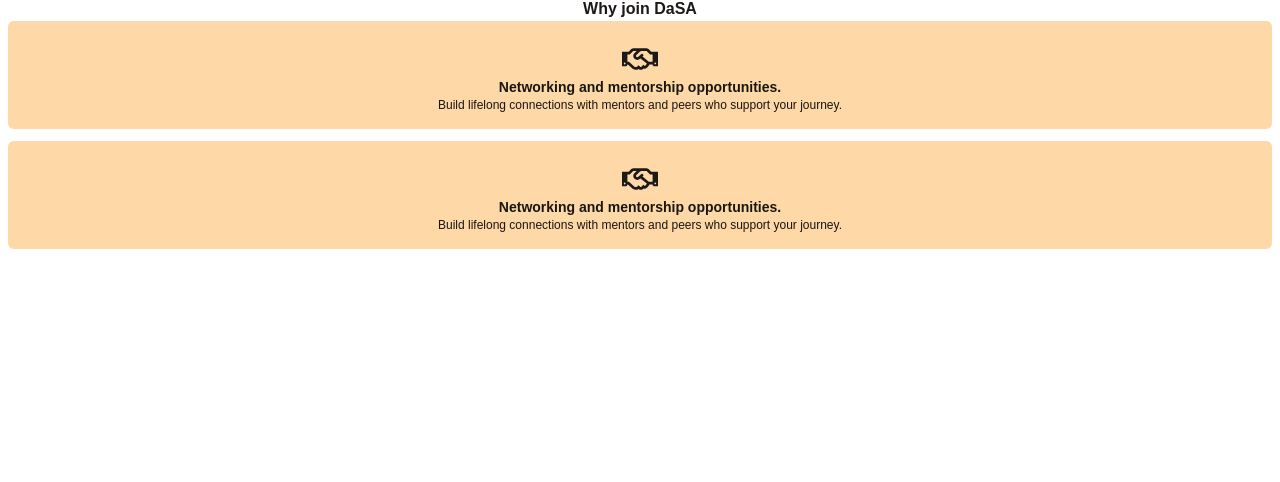
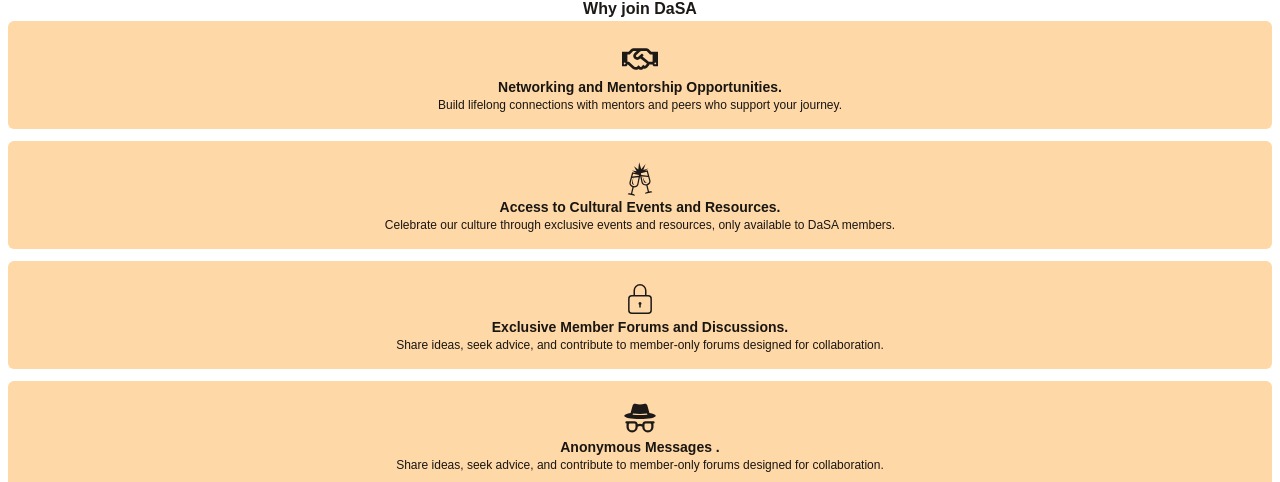
Before and after one commit to Sophianx234/dasa-web, a React (Vite) app: page /homepage in a window 1280 px wide. Shown: the part 723-1205 px from the top of the page. Before the commit the page ends 972 px from the top, so only its background shows below. Built offline with nearby package versions, Linux system fonts and the light colour scheme; a web font is replaced by a local one.

Commit message:
add benefits

```diff
--- a/src/features/ui/BenefitsList.tsx
+++ b/src/features/ui/BenefitsList.tsx
@@ -1,11 +1,18 @@
 import { FaRegHandshake } from "react-icons/fa"
 import Benefit from "./Benefit"
+import { GiGlassCelebration } from "react-icons/gi"
+import { IoPeopleCircle } from "react-icons/io5"
+import { CiLock } from "react-icons/ci"
+import { BiSolidFaceMask } from "react-icons/bi"
+import { BsIncognito } from "react-icons/bs"
 
 function BenefitsList() {
     return (
         <div className="space-y-3">
-               <Benefit icon={<FaRegHandshake className="size-9" /> } title='Networking and mentorship opportunities.' description="Build lifelong connections with mentors and peers who support your journey."/>
-               <Benefit icon={<FaRegHandshake className="size-9" /> } title='Networking and mentorship opportunities.' description="Build lifelong connections with mentors and peers who support your journey."/>
+               <Benefit icon={<FaRegHandshake className="size-9" /> } title='Networking and Mentorship Opportunities.' description="Build lifelong connections with mentors and peers who support your journey."/>
+               <Benefit icon={<GiGlassCelebration className="size-9" /> } title='Access to Cultural Events and Resources.' description="Celebrate our culture through exclusive events and resources, only available to DaSA members."/>
+               <Benefit icon={<CiLock className="size-9" /> } title='Exclusive Member Forums and Discussions.' description="Share ideas, seek advice, and contribute to member-only forums designed for collaboration."/>
+               <Benefit icon={<BsIncognito className="size-9" /> } title='Anonymous Messages .' description="Share ideas, seek advice, and contribute to member-only forums designed for collaboration."/>
             </div>
     )
 }
```
